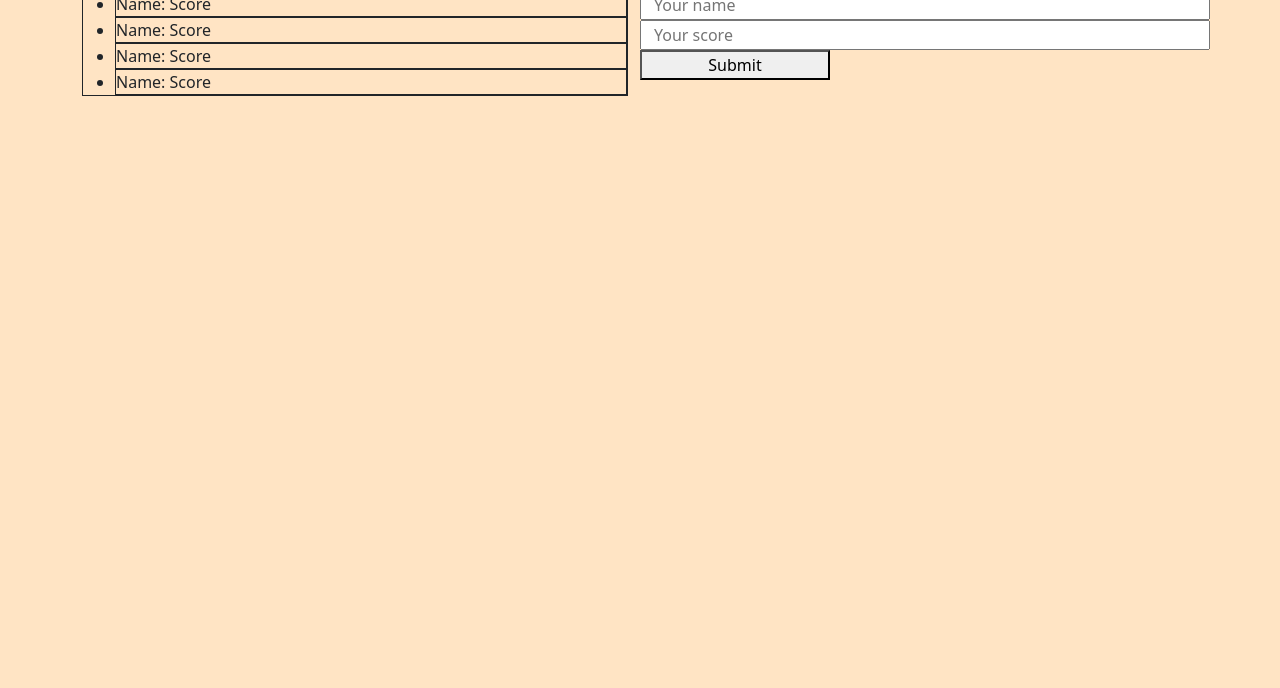
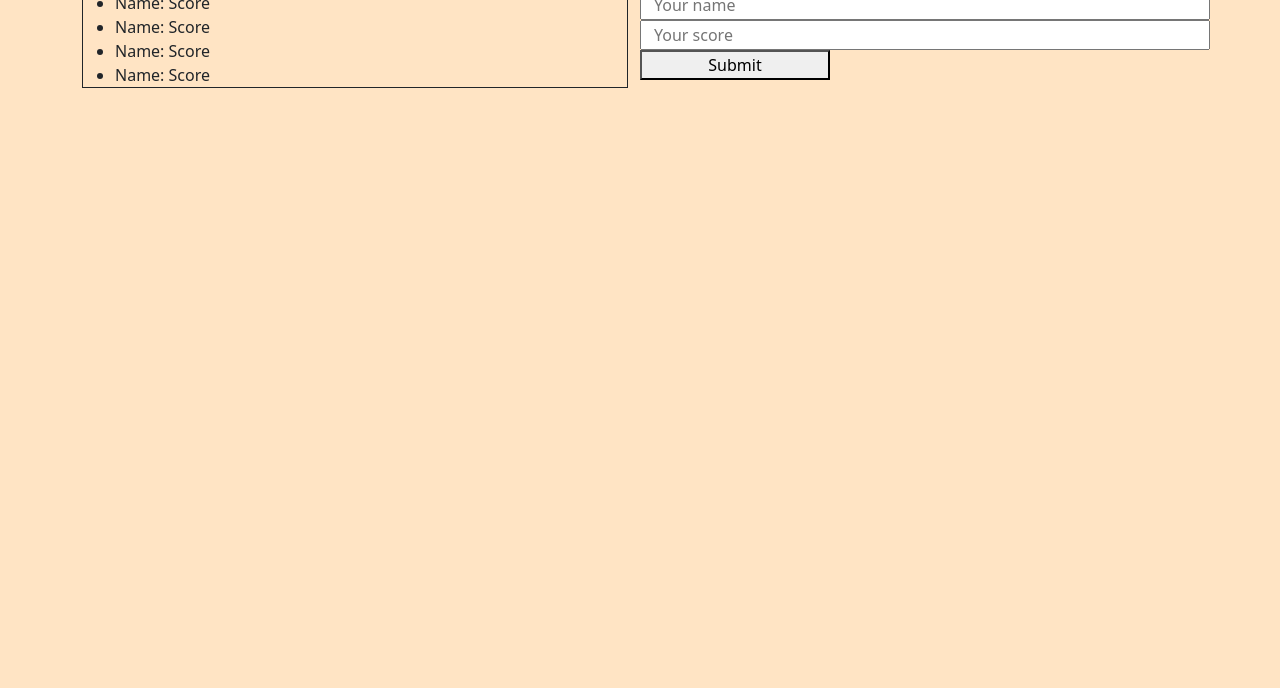
Before and after one commit to Maclenn77/Leaderboard, a website built with webpack: page src/index.html in a window 1280 px wide. Shown: the part 112-800 px from the top of the page. Built offline with nearby package versions, Linux system fonts and the light colour scheme.

Commit message:
Solve linters

```diff
--- a/src/index.js
+++ b/src/index.js
@@ -1,9 +1,8 @@
-import _ from 'lodash';
 import './style.css';
 
 const leaderBoard = document.querySelector('.leaderboard');
 
-leaderBoard.insertAdjacentHTML('beforeend', `<li class='test border border-dark'>Name: Score </li> `)
-leaderBoard.insertAdjacentHTML('beforeend', `<li class='test border border-dark'>Name: Score </li> `)
-leaderBoard.insertAdjacentHTML('beforeend', `<li class='test border border-dark'>Name: Score </li> `)
-leaderBoard.insertAdjacentHTML('beforeend', `<li class='test border border-dark'>Name: Score </li> `)
+leaderBoard.insertAdjacentHTML('beforeend', `<li>Name: Score </li> `);
+leaderBoard.insertAdjacentHTML('beforeend', `<li>Name: Score </li> `);
+leaderBoard.insertAdjacentHTML('beforeend', `<li>Name: Score </li> `);
+leaderBoard.insertAdjacentHTML('beforeend', `<li>Name: Score </li> `);
```
Also changed, not shown: dist/index.bundle.js, dist/index.html.
